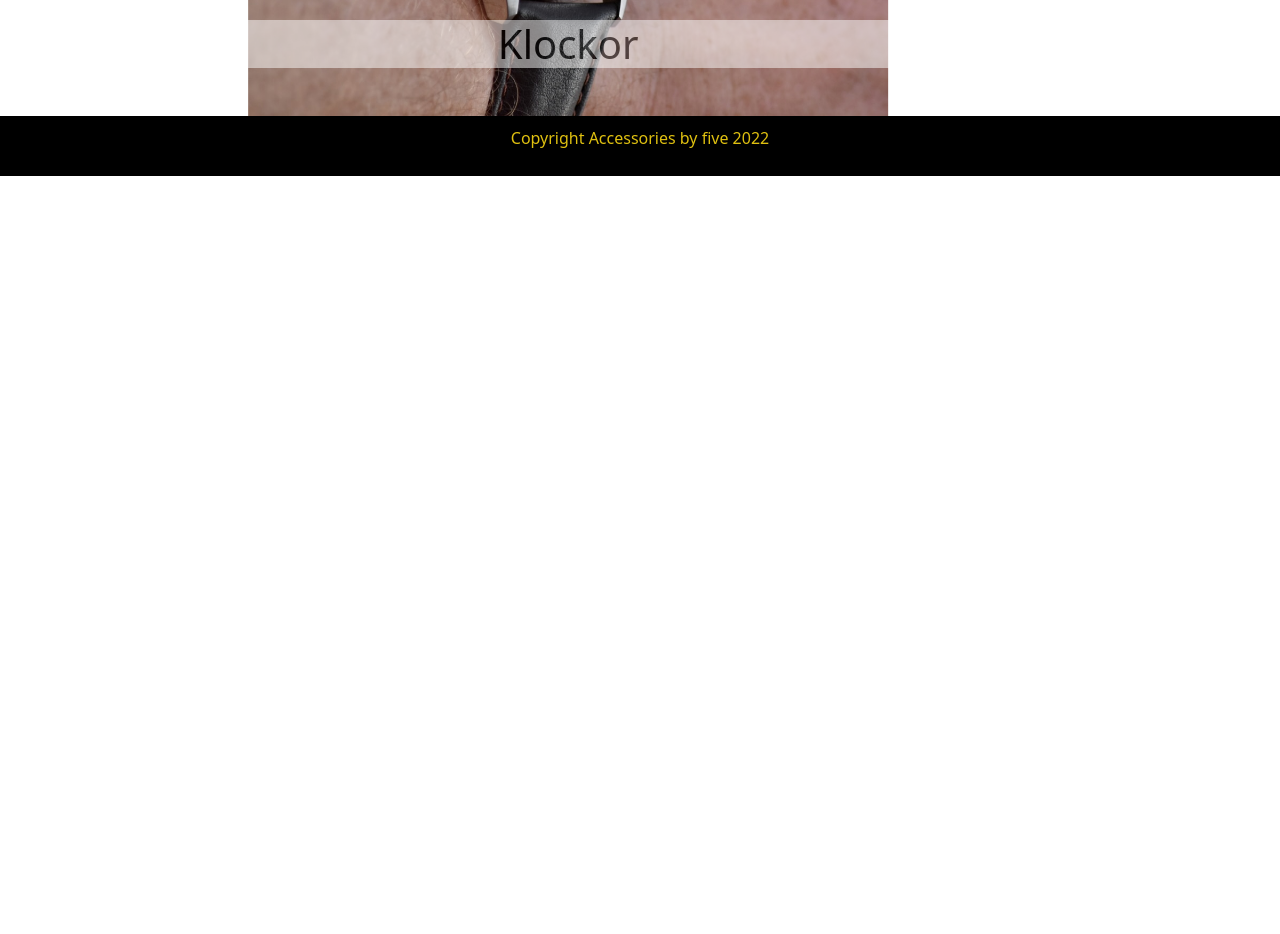
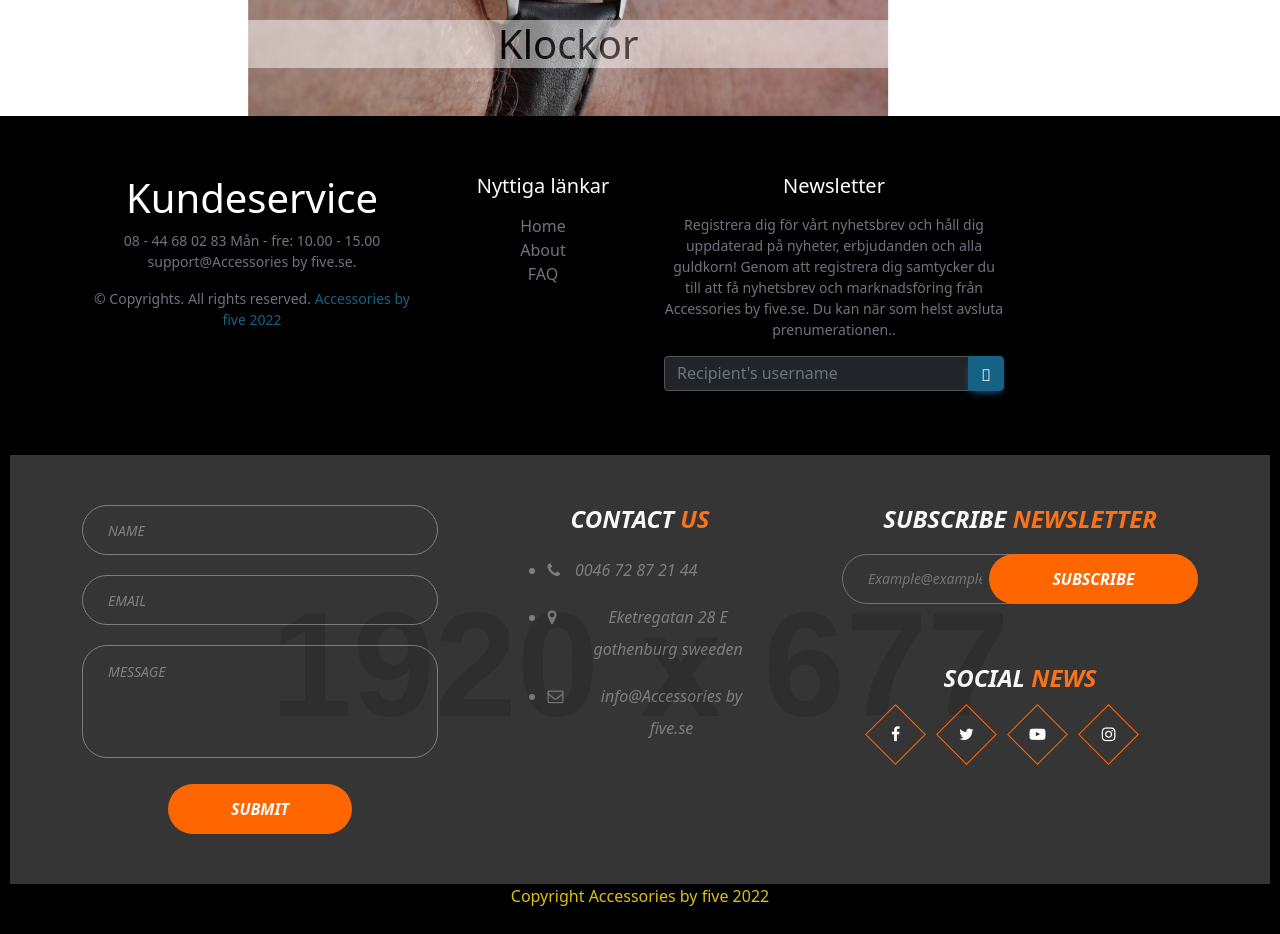
Before and after one commit to svantejonssonITHS/JavaScript-med-Ramverk-Laboration-3, a Vue app in the folder project/: page / in a window 1280 px wide. Shown: the part 1180-2114 px from the top of the page. Before the commit the page ends 1356 px from the top, so only its background shows below. Built offline with nearby package versions, Linux system fonts and the light colour scheme.

Commit message:
add some styling to footer

```diff
--- a/project/src/components/FooterSection.vue
+++ b/project/src/components/FooterSection.vue
@@ -1,5 +1,127 @@
 <template>
 	<footer>
+		<div class="d-flex flex-column h-100">
+			<!-- FOOTER -->
+			<footer class="w-100 py-4 flex-shrink-0">
+				<div class="container py-4">
+					<div class="row gy-4 gx-5">
+						<div class="col-lg-4 col-md-6">
+							<h5 class="h1 text-white">Kundeservice</h5>
+							<p class="small text-muted">
+								08 - 44 68 02 83 Mån - fre: 10.00 - 15.00 support@Accessories by five.se.
+							</p>
+							<p class="small text-muted mb-0">
+								&copy; Copyrights. All rights reserved.
+								<a class="text-primary" href="#"> Accessories by five 2022</a>
+							</p>
+						</div>
+						<div class="col-lg-2 col-md-6">
+							<h5 class="text-white mb-3">Nyttiga länkar</h5>
+							<ul class="list-unstyled text-muted">
+								<li><a href="#">Home</a></li>
+								<li><a href="#">About</a></li>
+
+								<li><a href="#">FAQ</a></li>
+							</ul>
+						</div>
+
+						<div class="col-lg-4 col-md-6">
+							<h5 class="text-white mb-3">Newsletter</h5>
+							<p class="small text-muted">
+								Registrera dig för vårt nyhetsbrev och håll dig uppdaterad på nyheter, erbjudanden och
+								alla guldkorn! Genom att registrera dig samtycker du till att få nyhetsbrev och
+								marknadsföring från Accessories by five.se. Du kan när som helst avsluta
+								prenumerationen..
+							</p>
+							<form action="#">
+								<div class="input-group mb-3">
+									<input
+										class="form-control"
+										type="text"
+										placeholder="Recipient's username"
+										aria-label="Recipient's username"
+										aria-describedby="button-addon2"
+									/>
+									<button class="btn btn-primary" id="button-addon2" type="button">
+										<i class="fas fa-paper-plane"></i>
+									</button>
+								</div>
+							</form>
+						</div>
+					</div>
+				</div>
+			</footer>
+		</div>
+		<!-- footer Section Begins -->
+		<section id="footer" class="footer">
+			<div class="footerBg"></div>
+			<div class="container">
+				<div class="row">
+					<div class="col-lg-4 col-md-4 col-sm-12 col-xs-12">
+						<div class="contact-form btm-brdr">
+							<div class="form-Box">
+								<input type="text" placeholder="Name" class="b_effect" />
+							</div>
+							<div class="form-Box">
+								<input type="text" placeholder="Email" class="b_effect" />
+							</div>
+							<div class="form-Box"><textarea placeholder="Message" class="b_effect"></textarea></div>
+							<div class="form-Box">
+								<input type="submit" value="Submit" class="fill-btn" />
+							</div>
+						</div>
+					</div>
+					<div class="col-lg-4 col-md-4 col-sm-12 col-xs-12">
+						<div class="contact-address btm-brdr">
+							<h4 class="fTitle">Contact <span>Us</span></h4>
+							<ul>
+								<li><i class="fa fa-phone" aria-hidden="true"></i> <span>0046 72 87 21 44</span></li>
+								<li>
+									<i class="fa fa-map-marker" aria-hidden="true"></i>
+									<span>Eketregatan 28 E gothenburg sweeden </span>
+								</li>
+								<li>
+									<i class="fa fa-envelope-o" aria-hidden="true"></i
+									><span>info@Accessories by five.se</span>
+								</li>
+							</ul>
+						</div>
+					</div>
+					<div class="col-lg-4 col-md-4 col-sm-12 col-xs-12">
+						<div class="subscribe btm-brdr">
+							<h4 class="fTitle">Subscribe <span>Newsletter</span></h4>
+							<form>
+								<input type="text" placeholder="Example@example.com" />
+								<button type="button" class="fill-btn">Subscribe</button>
+							</form>
+						</div>
+						<div class="social-icons">
+							<h4 class="fTitle">Social <span>News</span></h4>
+							<ul>
+								<li>
+									<a href="'#" target="_blank"> <i class="fa fa-facebook" aria-hidden="true"></i> </a>
+								</li>
+								<li>
+									<a href="'#" target="_blank"> <i class="fa fa-twitter" aria-hidden="true"></i> </a>
+								</li>
+								<li>
+									<a href="'#" target="_blank">
+										<i class="fa fa-youtube-play" aria-hidden="true"></i>
+									</a>
+								</li>
+								<li>
+									<a href="'#" target="_blank">
+										<i class="fa fa-instagram" aria-hidden="true"></i>
+									</a>
+								</li>
+							</ul>
+						</div>
+					</div>
+				</div>
+			</div>
+		</section>
+		<!-- footer Section Ends -->
+
 		<p>{{ footerText }}</p>
 	</footer>
 </template>
@@ -13,6 +135,301 @@
 	};
 </script>
 <style scoped>
+	/*  Footer css */
+	.element-btn .element-fill-btn {
+		background-color: #ff6600;
+		border: 0;
+		color: #fff;
+		padding: 13px 5px;
+		font-size: 16px;
+		font-weight: 900;
+		font-style: italic;
+		text-transform: uppercase;
+		width: 252px;
+		margin: 0 auto;
+		border-radius: 25px;
+		transition: all 0.3s ease-in-out;
+		-webkit-transition: all 0.3s ease-in-out;
+		-moz-transition: all 0.3s ease-in-out;
+		-ms-transition: all 0.3s ease-in-out;
+		box-shadow: 0px 10px 50px -10px rgba(255, 10, 120, 1);
+	}
+	.fill-btn {
+		background-color: #ff6600;
+		border: 0;
+		color: #fff;
+		padding: 13px 5px;
+		font-size: 16px;
+		font-weight: 900;
+		font-style: italic;
+		text-transform: uppercase;
+		width: 252px;
+		margin: 0 auto;
+		border-radius: 25px;
+		position: absolute;
+		bottom: -25px;
+		left: 50%;
+		transform: translate(-50%, 0);
+		-webkit-transform: translate(-50%, 0);
+		-moz-transform: translate(-50%, 0);
+		-ms-transform: translate(-50%, 0);
+		transition: all 0.3s ease-in-out;
+		-webkit-transition: all 0.3s ease-in-out;
+		-moz-transition: all 0.3s ease-in-out;
+		-ms-transition: all 0.3s ease-in-out;
+	}
+	.fill-btn:hover,
+	.element-btn .element-fill-btn:hover {
+		background-color: #201f1f;
+		box-shadow: 0px 10px 50px -10px rgb(32, 31, 31);
+	}
+
+	.footer {
+		position: relative;
+		background-color: #201f1f;
+		padding: 50px 0px;
+	}
+
+	.footerBg {
+		position: absolute;
+		top: 0;
+		bottom: 0;
+		opacity: 0.13;
+		background: url('http://placehold.it/1920x677') no-repeat top center;
+		background-size: cover;
+		width: 100%;
+		height: 100%;
+	}
+
+	.form-Box input[type='text'],
+	.form-Box input[type='email'],
+	.form-Box input[type='passowrd'],
+	.form-Box textarea {
+		width: 100%;
+		height: 50px;
+		border: 1px solid #737373;
+		border-radius: 25px;
+		background-color: transparent;
+		padding: 5px 25px;
+		margin-bottom: 20px;
+		font-size: 14px;
+		color: #737373;
+		font-style: italic;
+		-webkit-transition: all 0.3s ease-in-out;
+		-moz-transition: all 0.3s ease-in-out;
+		transition: all 0.3s ease-in-out;
+		text-transform: uppercase;
+	}
+	.form-Box textarea {
+		height: 113px;
+		padding: 15px 25px;
+		resize: none;
+	}
+	.form-Box .b_effect:focus,
+	.subscribe form input:focus {
+		border-color: #ff6600;
+	}
+
+	.form-Box .fill-btn {
+		position: static;
+		transform: translate(0%, 0);
+		-webkit-transform: translate(0%, 0);
+		-moz-transform: translate(0%, 0);
+		-ms-transform: translate(0%, 0);
+		width: 184px;
+	}
+
+	.form-Box .fill-btn:hover,
+	.subscribe form .fill-btn:hover {
+		background-color: #ffe402;
+		color: #201f1f;
+		box-shadow: 0px 10px 50px -10px rgb(255, 228, 2);
+	}
+
+	.fTitle {
+		font-weight: 900;
+		color: #ffffff;
+		text-transform: uppercase;
+		font-style: italic;
+		margin-bottom: 20px;
+	}
+
+	.fTitle span {
+		color: #ff6600;
+	}
+
+	.contact-address ul li,
+	.contact-address ul li a {
+		color: #737373;
+		font-size: 16px;
+		font-style: italic;
+		margin-bottom: 15px;
+		line-height: 32px;
+		transition: all 0.3s ease-in-out;
+		-webkit-transition: all 0.3s ease-in-out;
+		-moz-transition: all 0.3s ease-in-out;
+		-ms-transition: all 0.3s ease-in-out;
+	}
+
+	.contact-address {
+		padding: 0 15%;
+	}
+
+	.contact-address ul li i {
+		margin-right: 15px;
+		display: inline-block;
+		float: left;
+		line-height: 32px;
+	}
+
+	.contact-address ul li span {
+		display: table;
+	}
+
+	.contact-address ul li a:hover {
+		color: #ff6600;
+	}
+
+	.subscribe form {
+		position: relative;
+		display: inline-block;
+		width: 100%;
+		margin-bottom: 60px;
+	}
+
+	.subscribe form input {
+		width: 100%;
+		height: 50px;
+		border: 1px solid #737373;
+		border-radius: 25px;
+		background-color: transparent;
+		padding: 5px 215px 5px 25px;
+		font-size: 14px;
+		color: #737373;
+		font-style: italic;
+	}
+
+	.subscribe form .fill-btn {
+		bottom: auto;
+		top: 0;
+		right: 0;
+		left: auto;
+		transform: translate(0%, 0);
+		-webkit-transform: translate(0%, 0);
+		-moz-transform: translate(0%, 0);
+		-ms-transform: translate(0%, 0);
+		width: 209px;
+	}
+
+	.social-icons ul li {
+		display: inline-block;
+		float: left;
+		color: #fff;
+		text-align: center;
+		line-height: 43px;
+		position: relative;
+		width: 43px;
+		height: 43px;
+		margin-right: 28px;
+	}
+
+	.social-icons ul li a {
+		color: #fff;
+		position: relative;
+		display: inline-block;
+		width: 100%;
+		font-size: 16px;
+	}
+
+	.social-icons ul li:before {
+		content: '';
+		width: 43px;
+		height: 43px;
+		display: inline-block;
+		position: absolute;
+		border: 1px solid #ff6600;
+		transform: rotate(135deg);
+		-webkit-transform: rotate(135deg);
+		-moz-transform: rotate(135deg);
+		-o-transform: rotate(135deg);
+		transition: all 0.3s ease-in-out;
+		-webkit-transition: all 0.3s ease-in-out;
+		-moz-transition: all 0.3s ease-in-out;
+		-ms-transition: all 0.3s ease-in-out;
+	}
+
+	.social-icons ul li:last-child {
+		margin: 0;
+	}
+
+	.social-icons ul li:hover:before {
+		background: #ff6600;
+	}
+
+	/* Copyright css */
+
+	.copyright {
+		padding: 51.5px 0;
+		text-align: center;
+	}
+
+	.copyright h6 {
+		font-size: 14px;
+		font-style: italic;
+		color: #737373;
+	}
+
+	.copyright h6 a {
+		color: #ff6600;
+		transition: all 0.3s ease-in-out;
+		-webkit-transition: all 0.3s ease-in-out;
+		-moz-transition: all 0.3s ease-in-out;
+		-ms-transition: all 0.3s ease-in-out;
+	}
+
+	.copyright h6 a:hover {
+		color: #201f1f;
+	}
+
+	body {
+		background: #2a2e32;
+	}
+
+	.text-small {
+		font-size: 0.9rem;
+	}
+
+	a {
+		color: inherit;
+		text-decoration: none;
+		transition: all 0.3s;
+	}
+
+	a:hover,
+	a:focus {
+		text-decoration: none;
+	}
+
+	.form-control {
+		background: #212529;
+		border-color: #545454;
+	}
+
+	.form-control:focus {
+		background: #212529;
+	}
+
+	footer {
+		background: #212529;
+	}
+
+	/* ==========================================
+    CUSTOM UTILS CLASSES
+  ========================================== */
+	body,
+	html {
+		height: 100%;
+	}
 	footer {
 		background-color: black;
 		padding: 10px;
```
